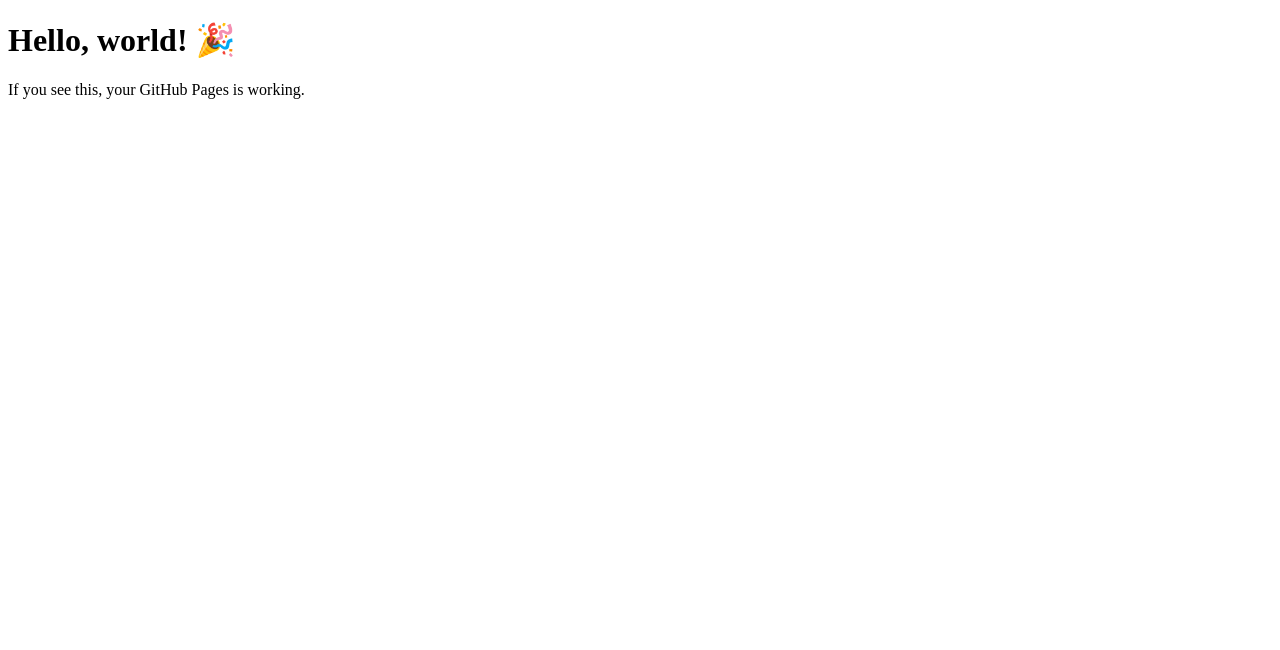
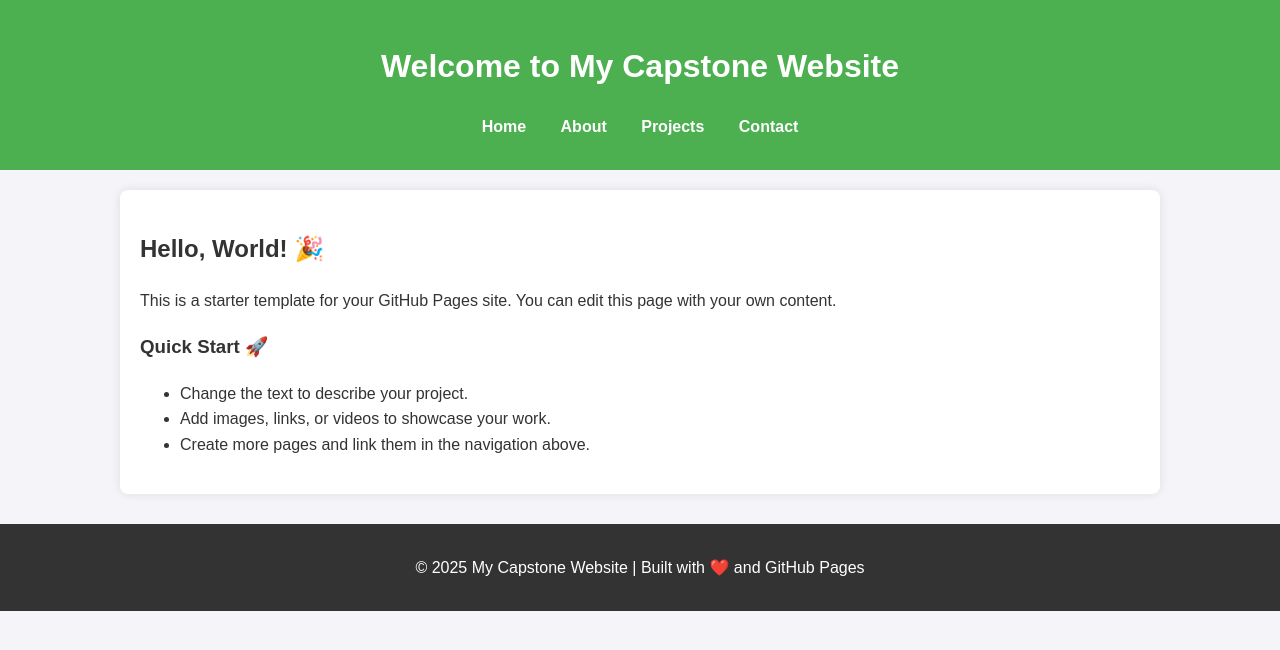
Before and after one commit to jashley23/capstone-website, a plain HTML site: page index.html in a window 1280 px wide. Drawn offline with Linux system fonts and the light colour scheme.

Commit message:
Update index.html
clean, modern template by chat gpt

```diff
--- a/index.html
+++ b/index.html
@@ -4,9 +4,76 @@
   <meta charset="UTF-8">
   <meta name="viewport" content="width=device-width, initial-scale=1.0">
   <title>Capstone Website</title>
+  <style>
+    body {
+      font-family: Arial, sans-serif;
+      margin: 0;
+      padding: 0;
+      line-height: 1.6;
+      background: #f4f4f9;
+      color: #333;
+    }
+    header {
+      background: #4CAF50;
+      color: white;
+      padding: 20px 0;
+      text-align: center;
+    }
+    nav {
+      margin: 10px 0;
+    }
+    nav a {
+      color: white;
+      margin: 0 15px;
+      text-decoration: none;
+      font-weight: bold;
+    }
+    nav a:hover {
+      text-decoration: underline;
+    }
+    .container {
+      width: 90%;
+      max-width: 1000px;
+      margin: 20px auto;
+      padding: 20px;
+      background: white;
+      border-radius: 8px;
+      box-shadow: 0 0 10px rgba(0,0,0,0.1);
+    }
+    footer {
+      background: #333;
+      color: #fff;
+      text-align: center;
+      padding: 15px 0;
+      margin-top: 30px;
+    }
+  </style>
 </head>
 <body>
-  <h1>Hello, world! 🎉</h1>
-  <p>If you see this, your GitHub Pages is working.</p>
+  <header>
+    <h1>Welcome to My Capstone Website</h1>
+    <nav>
+      <a href="#">Home</a>
+      <a href="#">About</a>
+      <a href="#">Projects</a>
+      <a href="#">Contact</a>
+    </nav>
+  </header>
+
+  <div class="container">
+    <h2>Hello, World! 🎉</h2>
+    <p>This is a starter template for your GitHub Pages site. You can edit this page with your own content.</p>
+
+    <h3>Quick Start 🚀</h3>
+    <ul>
+      <li>Change the text to describe your project.</li>
+      <li>Add images, links, or videos to showcase your work.</li>
+      <li>Create more pages and link them in the navigation above.</li>
+    </ul>
+  </div>
+
+  <footer>
+    <p>© 2025 My Capstone Website | Built with ❤️ and GitHub Pages</p>
+  </footer>
 </body>
 </html>
```
